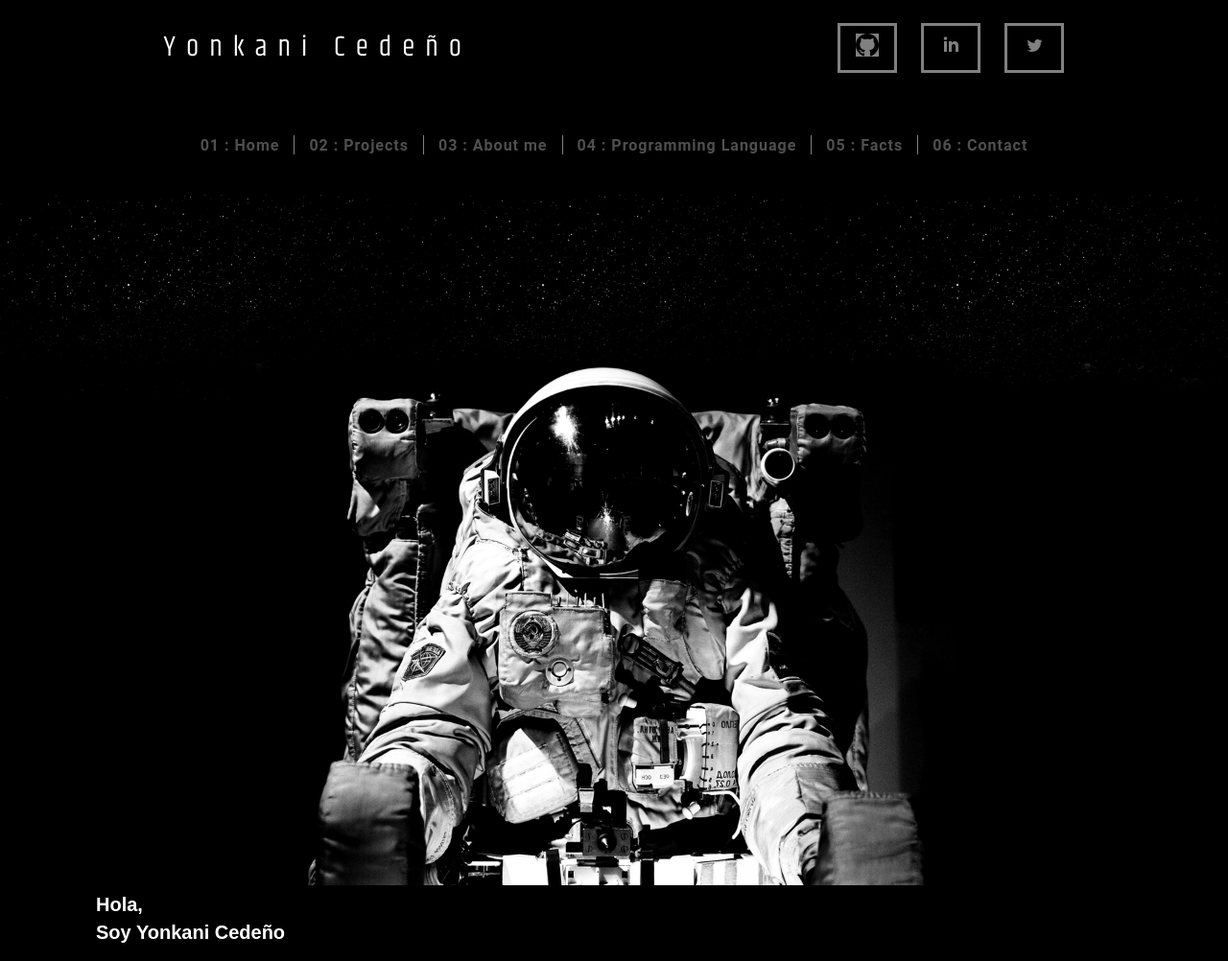
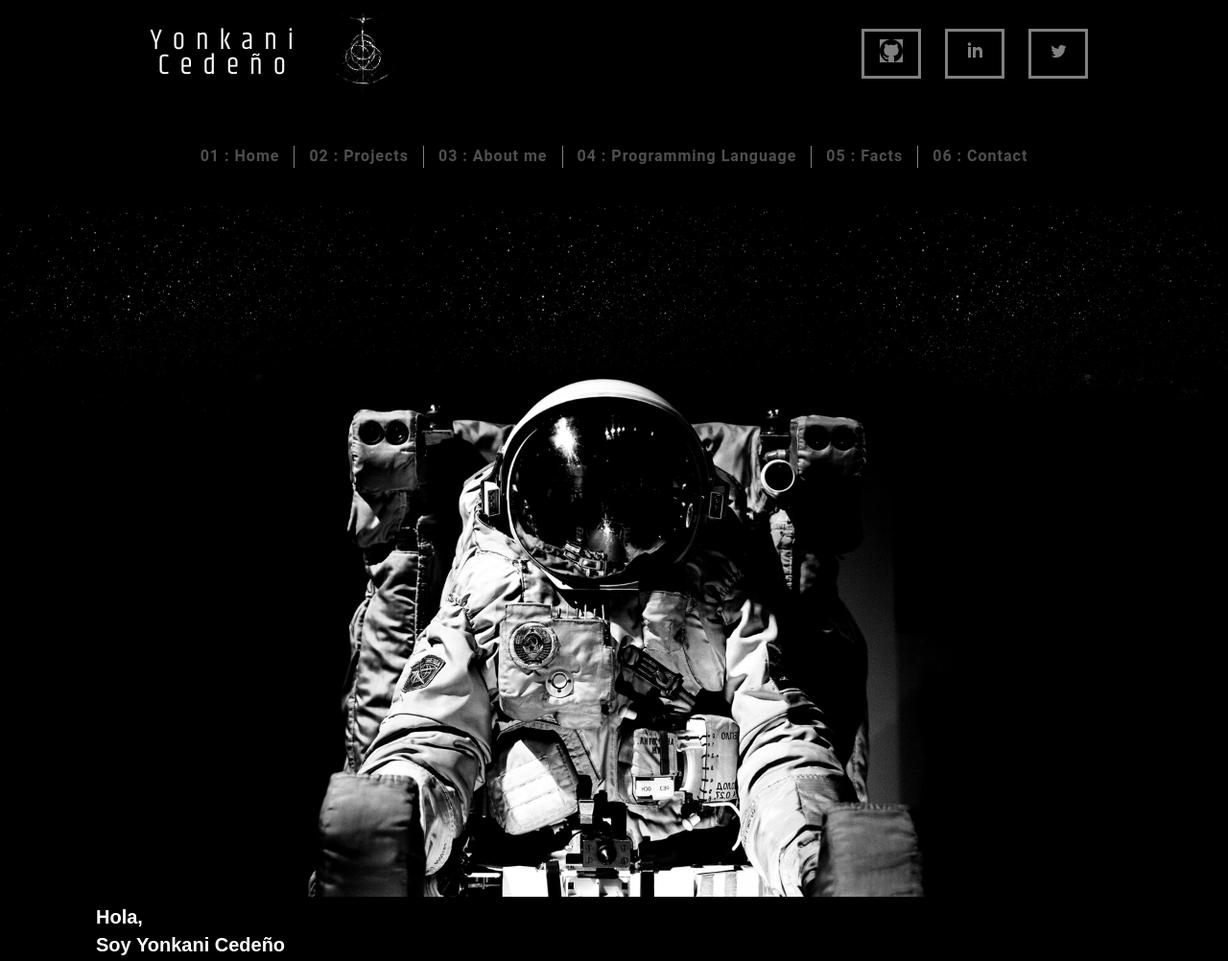
Before and after one commit to ycedenog/proyecto-1, a plain HTML site: page home.html in a window 1280 px wide. Shown: the top 1002 px of the page at 96% size. Drawn offline with Linux system fonts and the light colour scheme.

Commit message:
Se agrego un icono al nav bar de iconos

```diff
--- a/estilos.css
+++ b/estilos.css
@@ -8,6 +8,10 @@
 }
 head{
     display: none;
+}
+
+html{
+    width: 100vw;
 }
 body{
     background-color: #000;
@@ -28,6 +32,29 @@ body{
     gap:40px;
 }
 
+.social-network-bar .name-ico{
+    display: flex;
+    align-items: center;
+    justify-content: center;
+}
+.social-network-bar .name-ico .ico-i{
+    width: 100%;
+    padding-top: 5px;
+}
+
+.social-network-bar .name-ico .ico-i img{
+    width: 100px;
+    height: 100px;
+    -webkit-filter: grayscale(100%);
+    filter: grayscale(100%);
+}
+.social-network-bar .name-ico .ico-i img:hover{
+    -webkit-filter: grayscale(0%);
+    filter: grayscale(0%);
+    transition: 1s linear;
+
+}
+
 .social-network-bar h2:hover{
     opacity: 0.5;
     transition: 0.2s linear;
@@ -40,6 +67,7 @@ body{
     font-weight: 500;
     line-height: 26px;
     color: #fff;
+    text-align: center;
 }
 
 .social-network-bar .icon-bar ul{
@@ -109,6 +137,9 @@ body{
     font-weight: 700;
     border-right: 1px solid #fff;
     letter-spacing: 1px;
+    display: flex;
+    justify-content: center;
+
 }
 
 .nav-bar .container .list-section li .contact{
@@ -162,6 +193,8 @@ body{
     margin-left: auto;
     padding-left: 15px;
     padding-right: 15px;
+    display:flex;
+    flex-direction: column;
 }
 
 .section-container .container .row{
--- a/home.html
+++ b/home.html
@@ -12,7 +12,13 @@
 
 <body>
     <div class="social-network-bar">
-        <h2 class="tittle-name">Yonkani Cedeño</h2>
+        <div class="name-ico">
+            <h2 class="tittle-name">Yonkani Cedeño</h2>
+            <div class="ico-i">
+                <img src="/img/eldenring.png" alt="">
+            </div>
+        </div>
+
         <div class="icon-bar">
             <ul>
                 <li><a href=""><img src="img/iconmonstr-github-1.svg" alt="fa-github"></a></li>
@@ -237,7 +243,7 @@
                             <div class="map-container">
                                 <iframe
                                     src="https://www.google.com/maps/embed?pb=!1m14!1m8!1m3!1d3352.6735327933766!2d-79.9680912239156!3d-2.1447919437607563!3m2!1i1024!2i768!4f13.1!3m3!1m2!1s0x902d7303bb0133cd%3A0x66c18bd9810f31cb!2sFacultad%20de%20Ingenier%C3%ADa%20en%20Electricidad%20y%20Computaci%C3%B3n%20FIEC%20-%20ESPOL!5e0!3m2!1ses!2sec!4v1655211914089!5m2!1ses!2sec"
-                                    width="600" height="450" style="border:0;" allowfullscreen="" loading="lazy"
+                                    width="250px" height="250px" style="border:0;" allowfullscreen="" loading="lazy"
                                     referrerpolicy="no-referrer-when-downgrade"></iframe>
                             </div>
                         </div>
@@ -247,7 +253,7 @@
             </div>
         </div>
     </div>
-    <audio src="/rsc/Elden Ring OST - Elden Ring.mp3" autoplay="true" loop="true" ></audio>
+    <audio src="/rsc/Elden Ring OST - Elden Ring.mp3"  ></audio>
 
 
 </body>
```
Also changed, not shown: img/eldenring.png (added).
